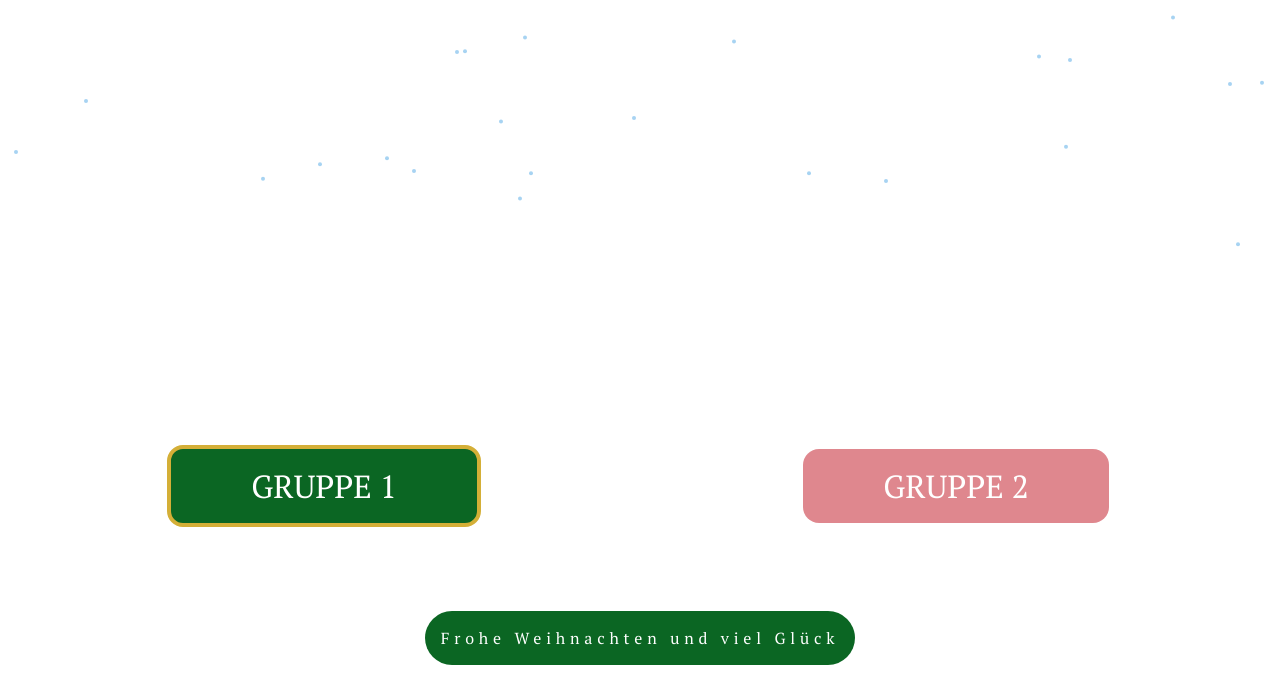
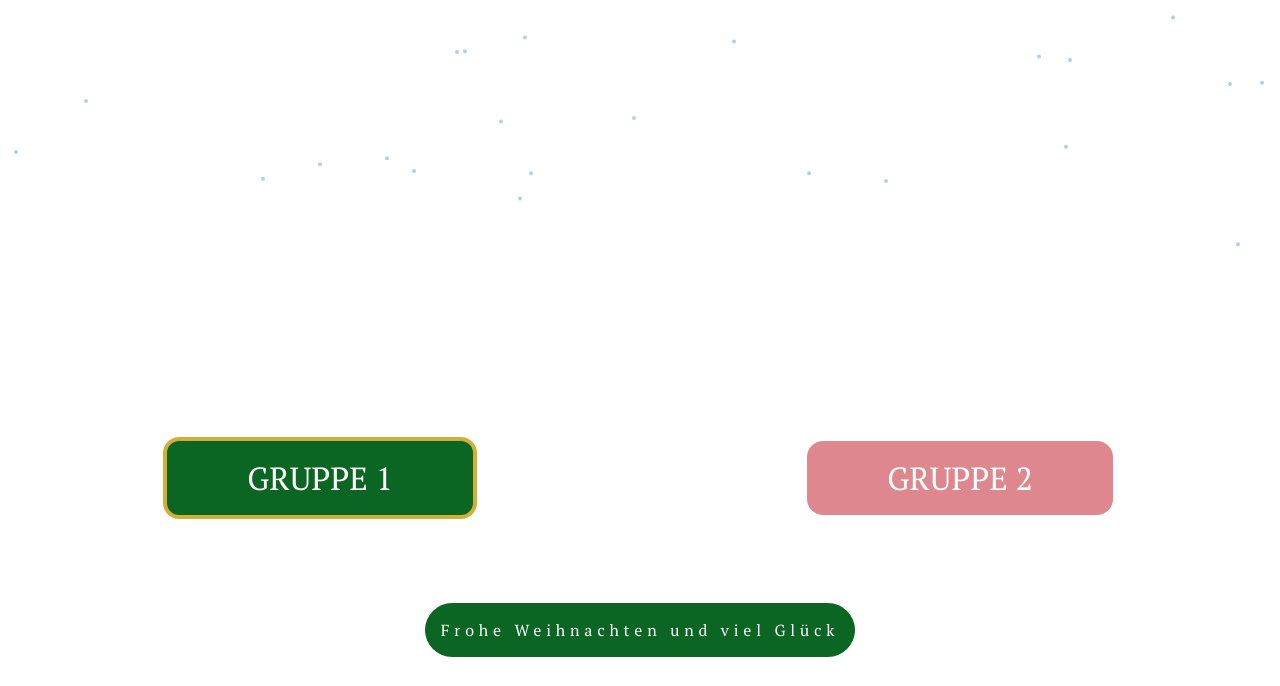
Before and after one commit to PWagner86/weihnachts_roulette, a plain HTML site: page index.html in a window 1280 px wide. Shown: the part 130-816 px from the top of the page. Drawn offline with Linux system fonts and the light colour scheme.

Commit message:
css reset

```diff
--- a/style.css
+++ b/style.css
@@ -4,6 +4,14 @@
   --color-gold: #D4AF37;
   --color-silver: #C0C0C0;
   --color-blue: #A7D3F2;
+}
+
+*,
+*::before,
+*::after {
+  box-sizing: border-box;
+  margin: 0;
+  padding: 0;
 }
 
 .center {
@@ -15,6 +23,7 @@
 body {
   max-width: 2000px;
   height: 100svh;
+  margin: 0 auto;
   overflow: hidden;
   font-family: "PT Serif", serif;
 }
@@ -43,7 +52,6 @@ main {
   height: 70svh;
   display: flex;
   position: relative;
-  overflow: hidden;
 }
 
 .roulette__container {
```
